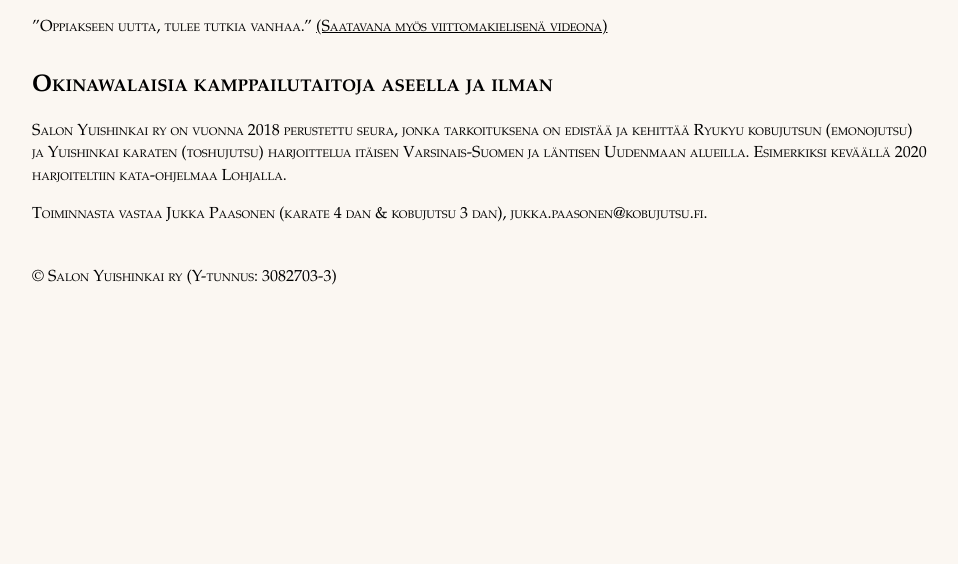
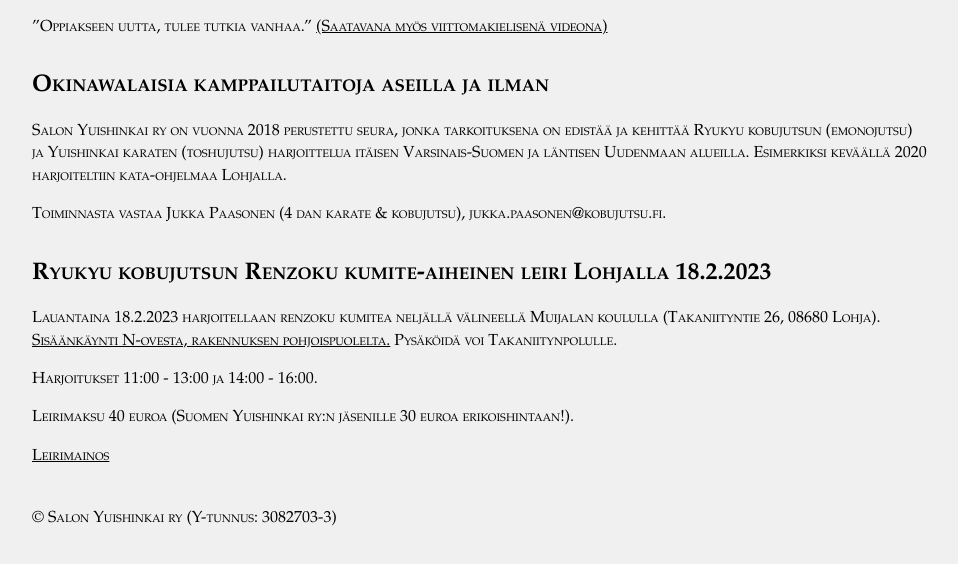
Before and after one commit to paazmaya/salo.kobujutsu.fi, a plain HTML site: page public/index.html in a window 1280 px wide. Shown: the part 168-732 px from the top of the page, without its empty margins (160-1118 px from the left). Drawn offline with Linux system fonts and the light colour scheme.

Commit message:
There will be a special seminar in Feb

```diff
--- a/public/assets/default.css
+++ b/public/assets/default.css
@@ -16,7 +16,7 @@
 
 html, body {
   color: black;
-  background-color: rgb(251, 247, 242);
+  background-color: rgb(240, 240, 240);
   min-width: 20rem; /* 320px */
 }
 
@@ -63,7 +63,7 @@
 @media (prefers-color-scheme: dark) {
   html, body {
     color: white;
-    background-color: rgb(25, 24, 24);
+    background-color: rgb(43, 43, 43);
   }
   table {
     background-color: rgb(54, 54, 54);
--- a/public/index.html
+++ b/public/index.html
@@ -54,18 +54,30 @@
       </p>
     </section>
     <section role="main">
-      <h2>Okinawalaisia kamppailutaitoja aseella ja ilman</h2>
-      <p>Salon Yuishinkai ry on vuonna 2018 perustettu seura, jonka tarkoituksena on edistää ja kehittää Ryukyu kobujutsun (emonojutsu) ja Yuishinkai karaten (toshujutsu) harjoittelua itäisen Varsinais-Suomen ja läntisen Uudenmaan alueilla.
+      <h2>Okinawalaisia kamppailutaitoja aseilla ja ilman</h2>
+      <p>Salon Yuishinkai ry on vuonna 2018 perustettu seura, jonka tarkoituksena on edistää ja kehittää
+        Ryukyu kobujutsun (emonojutsu) ja Yuishinkai karaten (toshujutsu) harjoittelua itäisen Varsinais-Suomen
+        ja läntisen Uudenmaan alueilla.
         Esimerkiksi keväällä 2020 harjoiteltiin kata-ohjelmaa Lohjalla.
       </p>
-      <p id="sahkoposti">Toiminnasta vastaa Jukka Paasonen (karate 4 dan &amp; kobujutsu 3 dan), jukka.paasonen [appappaapa] kobujutsu.fi.</p>
+      <p id="sahkoposti">Toiminnasta vastaa Jukka Paasonen (4 dan karate &amp; kobujutsu), jukka.paasonen [appappaapa] kobujutsu.fi.</p>
     </section>
-
+    <section role="complementary">
+      <h2>Ryukyu kobujutsun Renzoku kumite-aiheinen leiri Lohjalla 18.2.2023</h2>
+      <p>
+        Lauantaina 18.2.2023 harjoitellaan renzoku kumitea neljällä välineellä Muijalan koululla (Takaniityntie 26, 08680 Lohja).
+        <a href="/assets/muijalan-koulun-liikuntasaliin-sisaankaynti-n-ovesta.png" title="Kartta Muijalan koulun N-oven sijainnista">Sisäänkäynti N-ovesta,
+          rakennuksen pohjoispuolelta.</a> Pysäköidä voi Takaniitynpolulle.
+      </p>
+      <p>Harjoitukset 11:00 - 13:00 ja 14:00 - 16:00.</p>
+      <p>Leirimaksu 40 euroa (Suomen Yuishinkai ry:n jäsenille 30 euroa erikoishintaan!).</p>
+      <p><a href="assets/kobujutsu-renzoku-kumite-leiri-lohjalla-2023-02-18.pdf" title="Kobujutsun renzoku kumite leiri Lohjalla">Leirimainos</a></p>
+    </section>
     <!--
     <section role="complementary">
-      <h2>Kevätkaudella harjoitukset joka toisena lauantaina 18.1. - 23.5.2020</h2>
+      <h2>Kesällä harjoitukset joka toisena lauantaina 18.4. - 23.5.2023</h2>
       <p>Harjoituspaikkana Muijalan koulun liikuntasali, Takaniityntie 26, 08680 Lohja. <a href="/assets/muijalan-koulun-liikuntasaliin-sisaankaynti-n-ovesta.png" title="Kartta Muijalan koulun N-oven sijainnista">Sisäänkäynti N-ovesta, rakennuksen pohjoispuolelta.</a> Pysäköidä voi Takaniitynpolulle.</p>
-      <p>Harjoitukset ohjaa Jukka Paasonen (3 dan karate &amp; kobujutsu).</p>
+      <p>Harjoitukset ohjaa Jukka Paasonen (4 dan karate &amp; kobujutsu).</p>
       <p>Harjoitusaika on kello 17:00 - 20:00, parittomien viikkojen lauantai-iltoina.</p>
       <p>Harjoituksissa keskitytään kata-tekniikoiden hiomiseen Yuishinkai karaten ja Ryukyu kobujutsun ohjelman mukaisesti.
         Harjoituksiin osallistuvalla on hyvä olla tehtynä oma henkilökohtainen suunnitelma mihin katoihin aikoo kullakin
```
Also changed, not shown: 2 other files.
